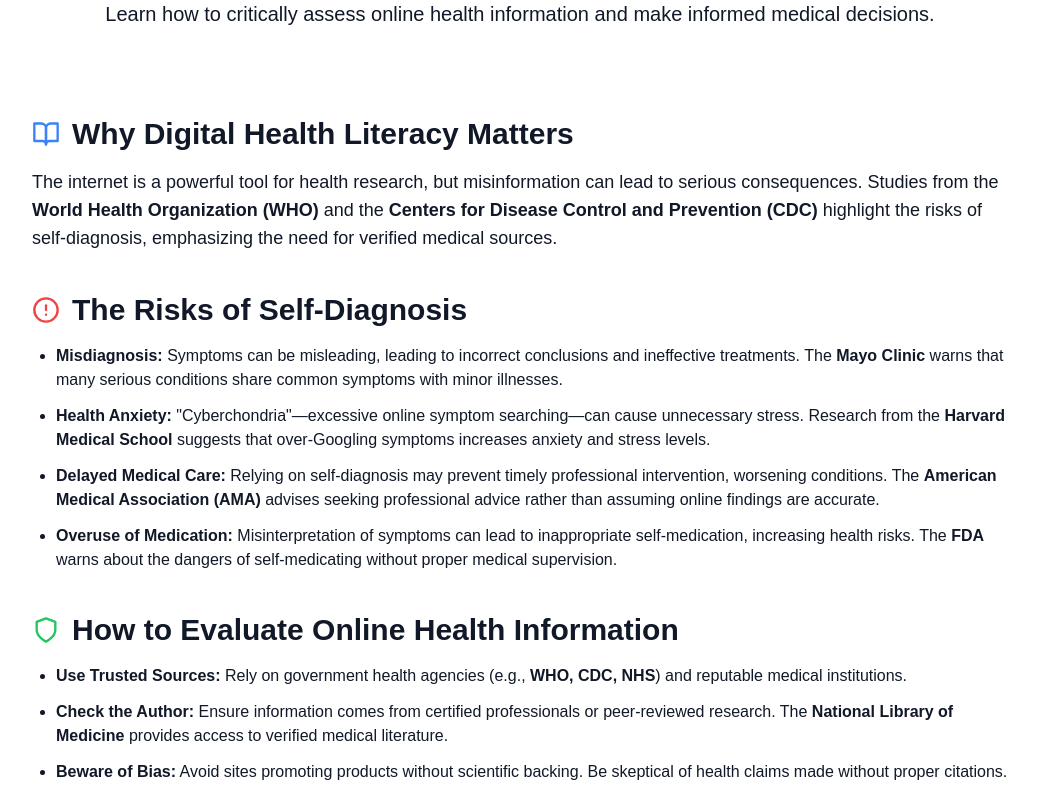
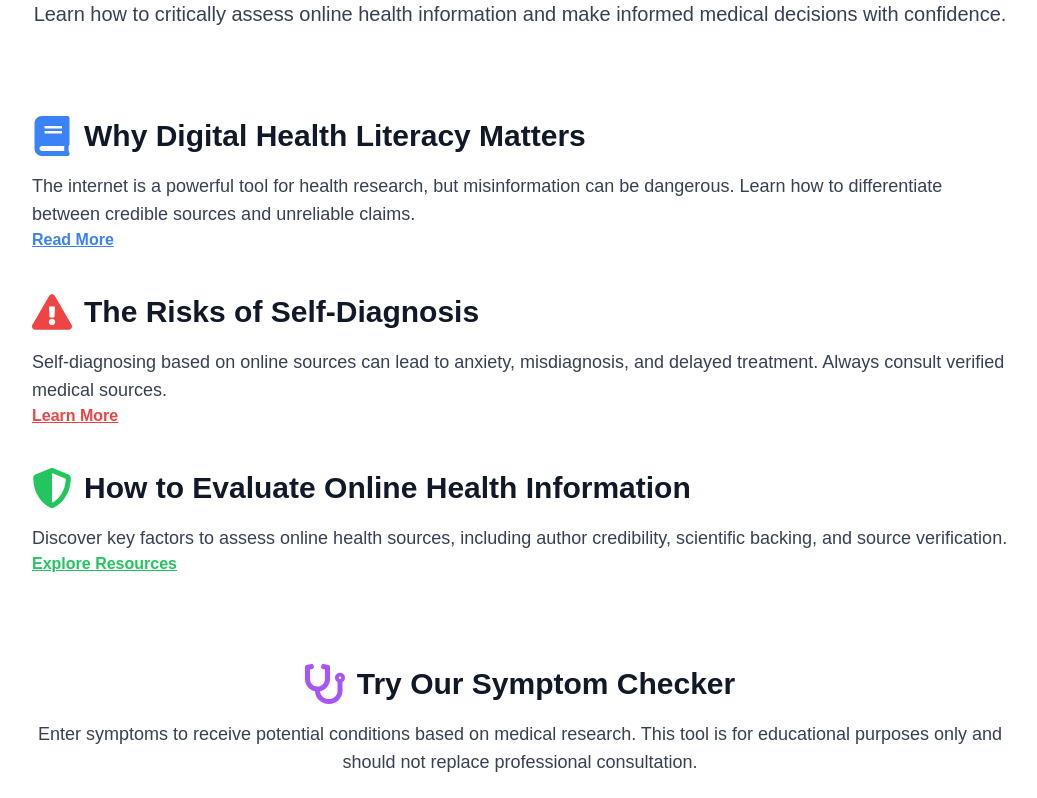
Before and after one commit to imueLx/self-diagnose, a Next.js app: page / in a window 1280 px wide. Shown: the part 240-1038 px from the top of the page, without its empty margins (120-1157 px from the left). Built offline with nearby package versions, Linux system fonts and the light colour scheme.

Commit message:
UI Updates

```diff
--- a/app/guide/page.jsx
+++ b/app/guide/page.jsx
@@ -41,7 +41,7 @@
               <li>
                 Trust websites from <strong>government agencies</strong> (CDC,
                 WHO, DOH) and
-                <strong>medical institutions</strong> (Mayo Clinic).
+                <strong> medical institutions</strong> (Mayo Clinic).
               </li>
               <li>
                 Be wary of{" "}
--- a/app/page.js
+++ b/app/page.js
@@ -1,10 +1,10 @@
 import {
-  FiActivity,
-  FiAlertCircle,
-  FiBookOpen,
-  FiHeart,
-  FiShield,
-} from "react-icons/fi";
+  FaBook,
+  FaExclamationTriangle,
+  FaShieldAlt,
+  FaHeartbeat,
+  FaStethoscope,
+} from "react-icons/fa";
 import Link from "next/link";
 
 export default function HomePage() {
@@ -15,113 +15,87 @@
         <h1 className="text-4xl md:text-5xl font-bold">
           Empowering Digital Health Literacy
         </h1>
-        <p className="mt-4 text-lg md:text-xl">
+        <p className="mt-4 text-lg md:text-xl text-gray-700 dark:text-gray-300">
           Learn how to critically assess online health information and make
-          informed medical decisions.
+          informed medical decisions with confidence.
         </p>
       </section>
 
       {/* Importance of Digital Health Literacy */}
       <section className="mt-10">
         <div className="flex items-center gap-3">
-          <FiBookOpen size={28} className="text-blue-500 dark:text-blue-400" />
+          <FaBook size={40} className="text-blue-500 dark:text-blue-400" />
           <h2 className="text-3xl font-semibold">
             Why Digital Health Literacy Matters
           </h2>
         </div>
-        <p className="mt-4 text-lg">
+        <p className="mt-4 text-lg text-gray-700 dark:text-gray-300">
           The internet is a powerful tool for health research, but
-          misinformation can lead to serious consequences. Studies from the{" "}
-          <strong>World Health Organization (WHO)</strong> and the{" "}
-          <strong>Centers for Disease Control and Prevention (CDC)</strong>{" "}
-          highlight the risks of self-diagnosis, emphasizing the need for
-          verified medical sources.
+          misinformation can be dangerous. Learn how to differentiate between
+          credible sources and unreliable claims.
         </p>
+        <Link href="/guide" className="text-blue-500 underline font-semibold">
+          Read More
+        </Link>
       </section>
 
       {/* Risks of Self-Diagnosis */}
       <section className="mt-10">
         <div className="flex items-center gap-3">
-          <FiAlertCircle size={28} className="text-red-500 dark:text-red-400" />
+          <FaExclamationTriangle
+            size={40}
+            className="text-red-500 dark:text-red-400"
+          />
           <h2 className="text-3xl font-semibold">
             The Risks of Self-Diagnosis
           </h2>
         </div>
-        <ul className="mt-4 space-y-3 list-disc pl-6">
-          <li>
-            <strong>Misdiagnosis:</strong> Symptoms can be misleading, leading
-            to incorrect conclusions and ineffective treatments. The{" "}
-            <strong>Mayo Clinic</strong> warns that many serious conditions
-            share common symptoms with minor illnesses.
-          </li>
-          <li>
-            <strong>Health Anxiety:</strong> "Cyberchondria"—excessive online
-            symptom searching—can cause unnecessary stress. Research from the{" "}
-            <strong>Harvard Medical School</strong> suggests that over-Googling
-            symptoms increases anxiety and stress levels.
-          </li>
-          <li>
-            <strong>Delayed Medical Care:</strong> Relying on self-diagnosis may
-            prevent timely professional intervention, worsening conditions. The{" "}
-            <strong>American Medical Association (AMA)</strong> advises seeking
-            professional advice rather than assuming online findings are
-            accurate.
-          </li>
-          <li>
-            <strong>Overuse of Medication:</strong> Misinterpretation of
-            symptoms can lead to inappropriate self-medication, increasing
-            health risks. The <strong>FDA</strong> warns about the dangers of
-            self-medicating without proper medical supervision.
-          </li>
-        </ul>
+        <p className="mt-4 text-lg text-gray-700 dark:text-gray-300">
+          Self-diagnosing based on online sources can lead to anxiety,
+          misdiagnosis, and delayed treatment. Always consult verified medical
+          sources.
+        </p>
+        <Link href="/risks" className="text-red-500 underline font-semibold">
+          Learn More
+        </Link>
       </section>
 
       {/* How to Evaluate Health Information */}
       <section className="mt-10">
         <div className="flex items-center gap-3">
-          <FiShield size={28} className="text-green-500 dark:text-green-400" />
+          <FaShieldAlt
+            size={40}
+            className="text-green-500 dark:text-green-400"
+          />
           <h2 className="text-3xl font-semibold">
             How to Evaluate Online Health Information
           </h2>
         </div>
-        <ul className="mt-4 space-y-3 list-disc pl-6">
-          <li>
-            <strong>Use Trusted Sources:</strong> Rely on government health
-            agencies (e.g., <strong>WHO, CDC, NHS</strong>) and reputable
-            medical institutions.
-          </li>
-          <li>
-            <strong>Check the Author:</strong> Ensure information comes from
-            certified professionals or peer-reviewed research. The{" "}
-            <strong>National Library of Medicine</strong> provides access to
-            verified medical literature.
-          </li>
-          <li>
-            <strong>Beware of Bias:</strong> Avoid sites promoting products
-            without scientific backing. Be skeptical of health claims made
-            without proper citations.
-          </li>
-          <li>
-            <strong>Verify with Multiple Sources:</strong> Compare information
-            from several trusted sources to confirm accuracy.
-          </li>
-        </ul>
+        <p className="mt-4 text-lg text-gray-700 dark:text-gray-300">
+          Discover key factors to assess online health sources, including author
+          credibility, scientific backing, and source verification.
+        </p>
+        <Link
+          href="/resources"
+          className="text-green-500 underline font-semibold"
+        >
+          Explore Resources
+        </Link>
       </section>
 
       {/* Interactive Symptom Checker */}
       <section className="mt-10 text-center py-12">
         <div className="flex justify-center items-center gap-3">
-          <FiActivity
-            size={28}
+          <FaStethoscope
+            size={40}
             className="text-purple-500 dark:text-purple-400"
           />
           <h2 className="text-3xl font-semibold">Try Our Symptom Checker</h2>
         </div>
-        <p className="mt-4 text-lg">
-          Enter symptoms to receive possible conditions based on medical
-          research. <br />
-          (Note: This tool is for educational purposes only and should not
-          replace professional consultation.)
+        <p className="mt-4 text-lg text-gray-700 dark:text-gray-300">
+          Enter symptoms to receive potential conditions based on medical
+          research. This tool is for educational purposes only and should not
+          replace professional consultation.
         </p>
         <Link href="/checker">
           <button className="mt-6 px-8 py-3 bg-blue-500 hover:bg-blue-600 text-white text-lg font-semibold rounded-md transition duration-300">
@@ -130,10 +104,13 @@
         </Link>
       </section>
 
-      {/* Call to Action */}
+      {/* Additional Information */}
       <section className="mt-12 text-center py-12">
-        <p className="text-lg font-semibold">
-          Enhance your digital health literacy today!
+        <h2 className="text-3xl font-semibold">Stay Informed</h2>
+        <p className="mt-4 text-lg text-gray-700 dark:text-gray-300">
+          Our platform offers updated health literacy content, expert insights,
+          and guides to help you navigate online medical information
+          effectively.
         </p>
         <div className="flex flex-col md:flex-row justify-center gap-4 mt-6">
           <Link href="/guide">
```
